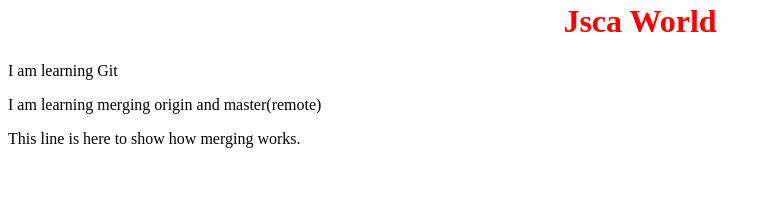
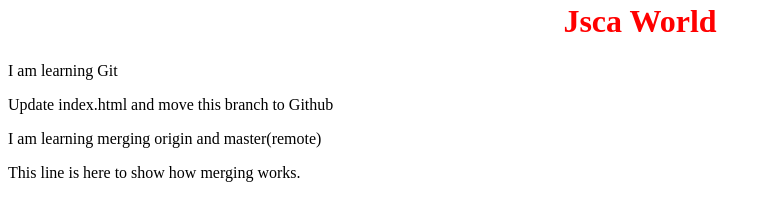
Before and after one commit to meetdonga2125/Git_Demo_Repo, a plain HTML site: page index.html in a window 1280 px wide. Shown: the part 1729-1927 px from the top of the page, without its empty margins (0-772 px from the left). Before the commit the page ends 1893 px from the top, so only its background shows below. Drawn offline with Linux system fonts and the light colour scheme.

Commit message:
update index.html for new branch

```diff
--- a/index.html
+++ b/index.html
@@ -23,6 +23,7 @@
     </div>
     <h1> Jsca World</h1>
     <p>I am learning Git</p>
+    <p>Update index.html and move this branch to Github</p>
     <p>I am learning merging origin and master(remote)</p>
     <p>This line is here to show how merging works.</p>
 
```
